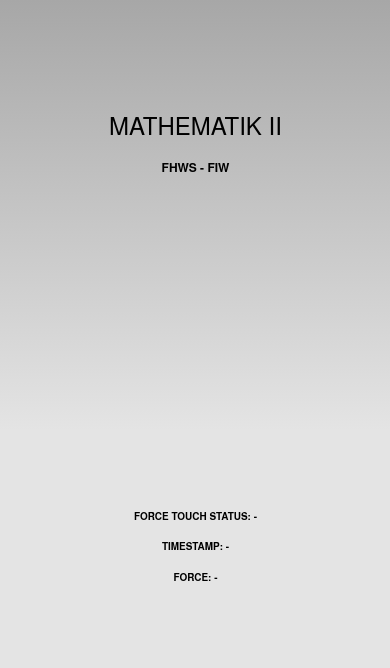
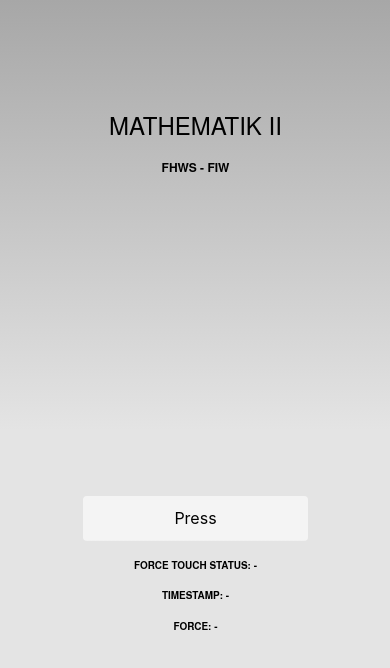
Before and after one commit to m4xy/fhws-mis-ux-3dtouch, a plain HTML site: page www/poll.html in a window 390 px wide. Drawn offline with Linux system fonts and the light colour scheme; some packages are replaced by stand-ins of ours.

Commit message:
add button progress

```diff
--- /dev/null
+++ b/www/css/ionic-btn.css
@@ -0,0 +1,75 @@
+.ion-btn-block {
+    -webkit-appearance: none;
+    -webkit-font-kerning: none;
+    -webkit-font-smoothing: antialiased;
+    -webkit-user-select: none;
+    align-items: flex-start;
+    background-color: rgb(72, 138, 255);
+    border-bottom-color: rgb(255, 255, 255);
+    border-bottom-left-radius: 4px;
+    border-bottom-right-radius: 4px;
+    border-bottom-style: none;
+    border-bottom-width: 0px;
+    border-image-outset: 0px;
+    border-image-repeat: stretch;
+    border-image-slice: 100%;
+    border-image-source: none;
+    border-image-width: 1;
+    border-left-color: rgb(255, 255, 255);
+    border-left-style: none;
+    border-left-width: 0px;
+    border-right-color: rgb(255, 255, 255);
+    border-right-style: none;
+    border-right-width: 0px;
+    border-top-color: rgb(255, 255, 255);
+    border-top-left-radius: 4px;
+    border-top-right-radius: 4px;
+    border-top-style: none;
+    border-top-width: 0px;
+    box-sizing: border-box;
+    clear: both;
+    color: rgb(255, 255, 255);
+    cursor: pointer;
+    display: block;
+    font-family: -apple-system, 'Helvetica Neue', Roboto, sans-serif;
+    font-size: 16px;
+    font-style: normal;
+    font-variant: normal;
+    font-variant-alternates: normal;
+    font-variant-caps: normal;
+    font-variant-east-asian: normal;
+    font-variant-ligatures: normal;
+    font-variant-numeric: normal;
+    font-variant-position: normal;
+    font-weight: normal;
+    height: 44.796875px;
+    letter-spacing: normal;
+    line-height: 16px;
+    margin-bottom: 4px;
+    margin-left: 0px;
+    margin-right: 0px;
+    margin-top: 4px;
+    padding-bottom: 0px;
+    padding-left: 16px;
+    padding-right: 16px;
+    padding-top: 0px;
+    position: relative;
+    text-align: center;
+    text-decoration: none;
+    text-indent: 0px;
+    text-overflow: ellipsis;
+    text-rendering: optimizeLegibility;
+    text-shadow: none;
+    text-transform: none;
+    transition-delay: 0s;
+    transition-duration: 0s;
+    transition-property: none;
+    transition-timing-function: ease;
+    vertical-align: -webkit-baseline-middle;
+    white-space: nowrap;
+    width: 225px;
+    word-spacing: 0px;
+    word-wrap: break-word;
+    writing-mode: horizontal-tb;
+    z-index: 0;
+}
--- a/www/js/poll.js
+++ b/www/js/poll.js
@@ -37,11 +37,16 @@ var app = {
             var circle = initProgressBar();
             $(document).on('touchstart', function(){
                 window.refreshIntervalId = setInterval(getForceTouchData,15); // 15? => 1000ms/15 = ~60fps;
+                $('#main-btn').html('Press');
+                $('#main-btn').addClass('calculate-mood');
                 circle.animate(1, function(){
                     clearInterval(window.refreshIntervalId);
+                    $('#main-btn').html('Submit');
                 });
             });
             $(document).on('touchend', function(){
+                if($('#main-btn').html() != 'Submit')
+                    $('#main-btn').removeClass('calculate-mood');
                 clearInterval(window.refreshIntervalId);
                 circle.stop();
                 circle.destroy();
@@ -56,7 +61,7 @@ var app = {
         function initProgressBar() {
             return new ProgressBar.Circle('#progress', {
                 color: '#FCB03C',
-                duration: 5000,
+                duration: 2000,
                 easing: 'linear'
             });
         }
--- a/www/poll.html
+++ b/www/poll.html
@@ -33,6 +33,7 @@
     <meta name="msapplication-tap-highlight" content="no">
     <meta name="viewport" content="user-scalable=no, initial-scale=1, maximum-scale=1, minimum-scale=1, width=device-width">
     <link rel="stylesheet" type="text/css" href="css/index.css">
+    <link rel="stylesheet" type="text/css" href="css/ionic-btn.css">
     <title>Hello World</title>
     <style type="text/css">
         .progress-container {
@@ -68,6 +69,17 @@
             font-size: 10px;
             color: transparent;
         }
+        .main-btn {
+            background: linear-gradient(to right, rgb(72, 138, 255) 50%, #f4f4f4 50%);
+            color: black;
+            background-size: 200% 100%;
+            background-position:right bottom;
+            transition:all 2s linear;
+        }
+        .calculate-mood {
+            background-position:left bottom;
+            color: white;
+        }
     </style>
 </head>
 <body>
@@ -83,6 +95,7 @@
         </div>
     </div>
 
+    <button id="main-btn" class="main-btn ion-btn-block">Press</button>
 
     <div id="forcetouch">
         <h5>Force Touch Status: <span id="forceTouchCapability">-</span></h5>
```
Also changed, not shown: www/test.html (added, +36 -0 lines).
